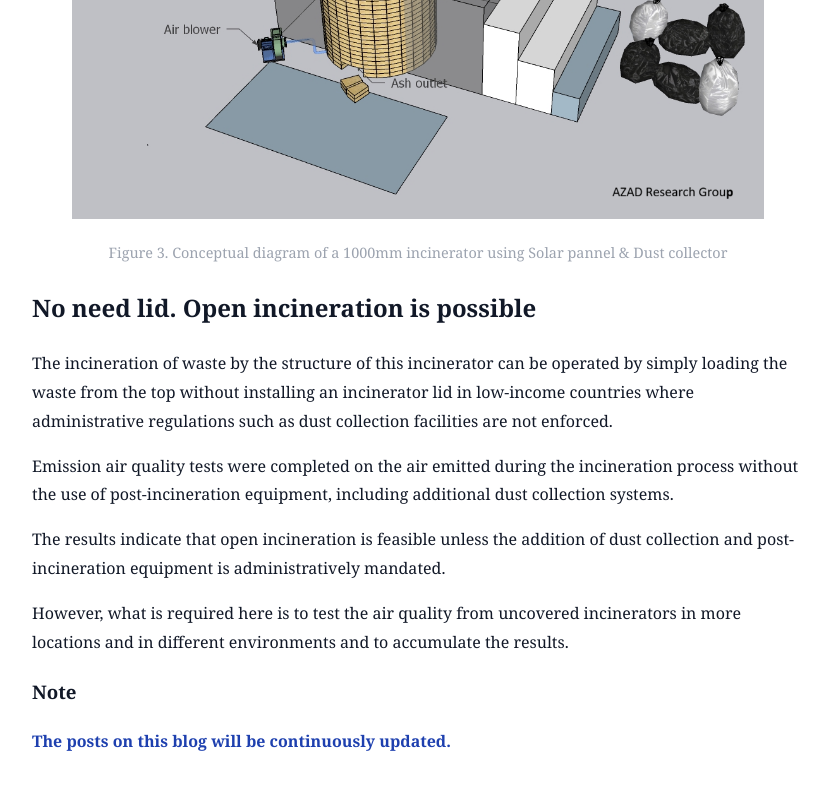
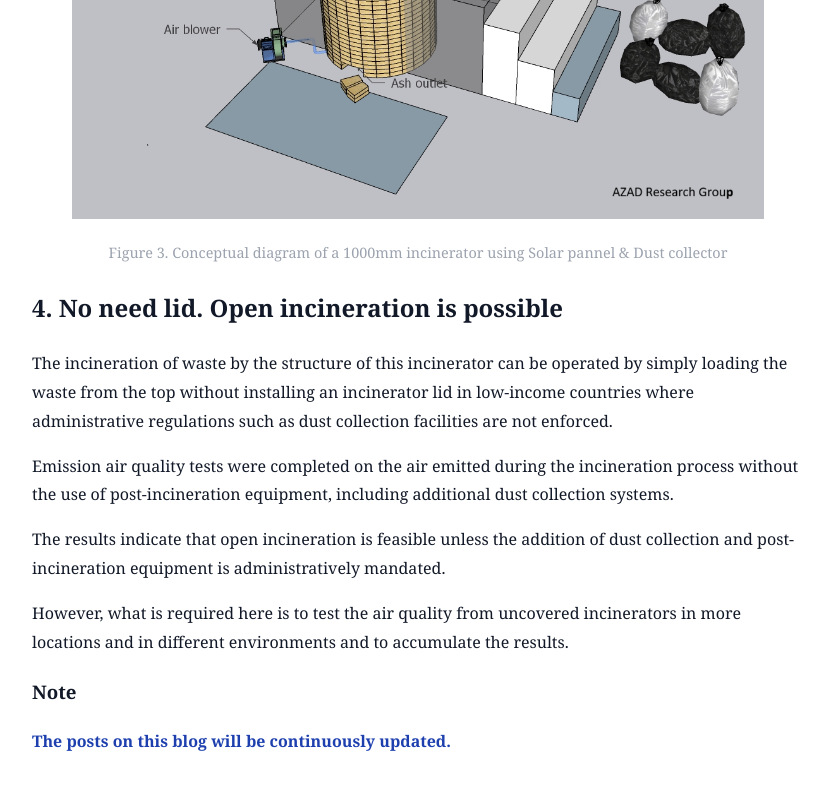
Before and after one commit to ssimsangmin49-creator/ecofriendly-polymer-compounds-incineration, a Jekyll site: the page built from _posts/2026-01-13-application.md, in a window 1280 px wide and 900 px high, scrolled down 2564 px. Shown: the top 790 px of the window, without its empty margins (222-1051 px from the left). Built offline with Jekyll 4.4.1, drawn with Linux system fonts in a browser that asks for light colours.

Commit message:
Update section header for open incineration

```diff
--- a/_posts/2026-01-13-application.md
+++ b/_posts/2026-01-13-application.md
@@ -73,7 +73,7 @@ this incineration technology in low-income countries.
   </figcaption>
 </figure>
 
-## No need lid. Open incineration is possible
+## 4. No need lid. Open incineration is possible
 
 The incineration of waste by the structure of this incinerator can be operated
 by simply loading the waste from the top without installing an incinerator lid
```
